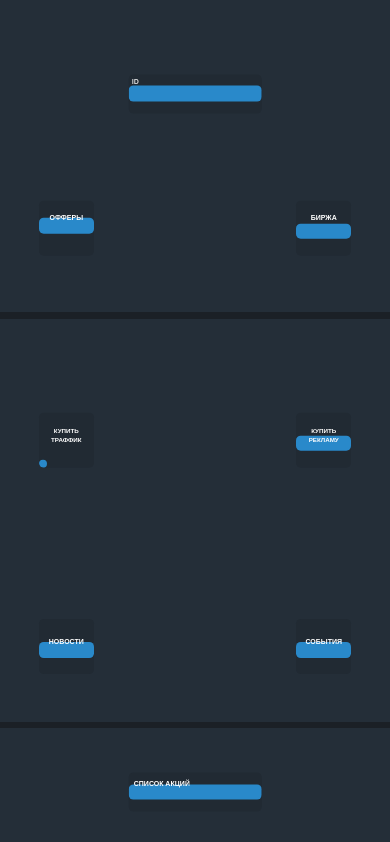
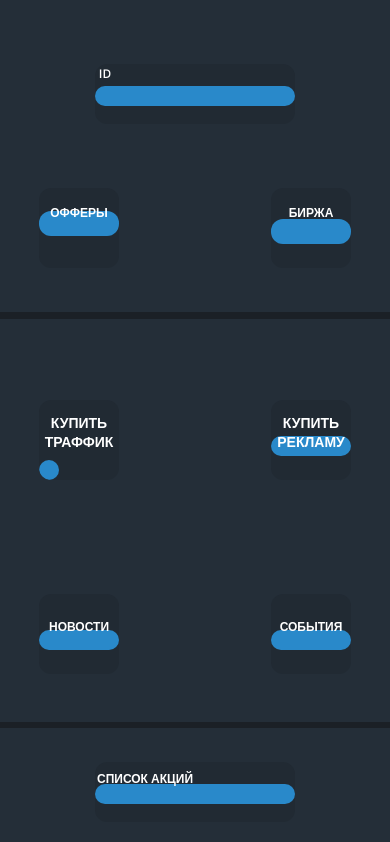
Before and after one commit to OVERLORDjehatsu/-, a plain HTML site: page index.html in a window 390 px wide. Drawn offline with nearby package versions, Linux system fonts and the light colour scheme.

Commit message:
Add files via upload

```diff
--- a/index.html
+++ b/index.html
@@ -32,35 +32,35 @@
 
     .top-panel {
       top: 0;
-      height: 37vh;
+      height: 37%;
     }
 
     .central-panel {
-      top: 37.8vh;
-      height: calc(100vh - 37vh - 12vh - 3.2vh);
+      top: 37.8%;
+      height: calc(100% - 37% - 12% - 3.2%);
     }
 
     .bottom-panel {
       bottom: 0;
-      height: 13.7vh;
+      height: 13.7%;
     }
 
     button {
       --text-x: 50%;
       --text-y: 50%;
-      --text-size: 1.6vmin;
+      --text-size: 16px;
       --text-width: auto;
       --text-lines: 1;
 
       background-color: #212A33;
-      border-radius: 1.2vmin;
+      border-radius: 12px;
       border: none;
       color: white;
       cursor: pointer;
       transition: all 0.2s;
       position: absolute;
-      width: 12.7vmin;
-      height: 12.7vmin;
+      width: 127px;
+      height: 127px;
       font-family: 'Open Sans', sans-serif;
       font-weight: 600;
       overflow: hidden;
@@ -88,17 +88,17 @@
       content: "";
       position: absolute;
       background-color: #2989CA;
-      border-radius: 1.2vmin;
+      border-radius: 12px;
       width: var(--rect-width, 100%);
-      height: var(--rect-height, 4vmin);
+      height: var(--rect-height, 20px);
       bottom: calc(100% - var(--rect-y, 70%));
       left: 0;
       z-index: 1;
     }
 
     #top-main {
-      width: calc(12.7vmin * 2 + 7vmin);
-      height: 9vmin;
+      width: calc(127px * 2 + 70px);
+      height: 90px;
       top: 30%;
       left: 50%;
       transform: translate(-50%, -50%);
@@ -110,7 +110,7 @@
       transform: translateY(-50%);
       --text-width: 100%;
       --rect-width: 100%;
-      --rect-height: 5vmin;
+      --rect-height: 40px;
       --rect-y: 60%;
     }
 
@@ -120,7 +120,7 @@
       transform: translateY(-50%);
       --text-width: 100%;
       --rect-width: 100%;
-      --rect-height: 5vmin;
+      --rect-height: 40px;
       --rect-y: 70%;
     }
 
@@ -130,9 +130,9 @@
       transform: translateY(-50%);
       --text-width: 90%;
       --text-lines: 2;
-      --rect-height: 2vmin;
+      --rect-height: 20px;
       --rect-y: 100%;
-      --rect-width: 2vmin;
+      --rect-width: 20px;
     }
 
     #baners {
@@ -156,8 +156,8 @@
     }
 
     #bottom-main {
-      width: calc(12.7vmin * 2 + 7vmin);
-      height: 9vmin;
+      width: calc(127px * 2 + 70px);
+      height: 90px;
       top: 55%;
       left: 50%;
       transform: translate(-50%, -50%);
@@ -189,26 +189,40 @@
       transform: translateY(-50%) scale(0.9);
     }
 
-    @media (orientation: portrait) {
+    @media (max-width: 600px) {
       button {
-        --text-size: 1.8vmin;
+        width: 100px;
+        height: 100px;
       }
+
+      #top-main, #bottom-main {
+        width: calc(100px * 2 + 50px);
+        height: 70px;
+      }
+
       #traffice, #baners {
-        --text-size: 1.6vmin;
+        --text-size: 14px;
+      }
+
+      #offers, #exchange {
+        --rect-height: 30px;
       }
     }
 
-    @media (max-width: 600px) and (orientation: portrait) {
+    @media (max-width: 400px) {
       button {
-        width: 14vmin;
-        height: 14vmin;
+        width: 80px;
+        height: 80px;
+        --text-size: 12px;
       }
+
       #top-main, #bottom-main {
-        width: calc(14vmin * 2 + 6vmin);
-        height: 10vmin;
+        width: calc(80px * 2 + 40px);
+        height: 60px;
       }
+
       #offers, #exchange {
-        --rect-height: 4vmin;
+        --rect-height: 25px;
       }
     }
   </style>
```
